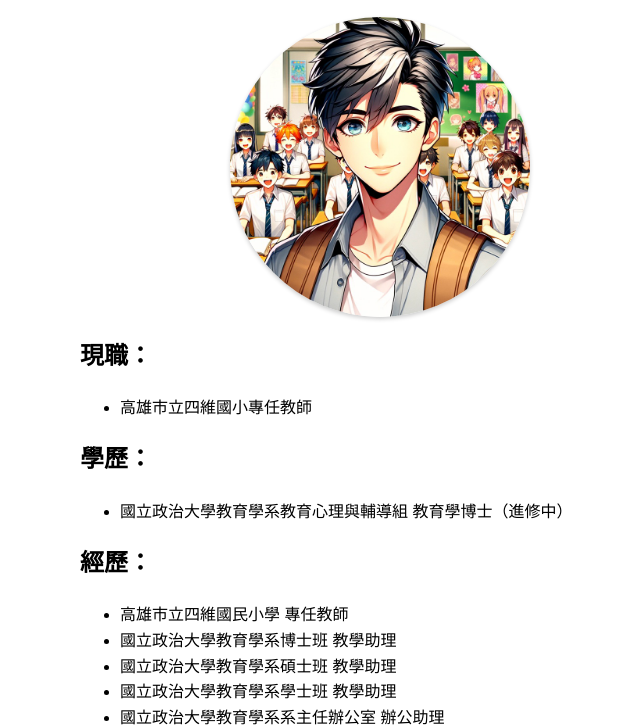
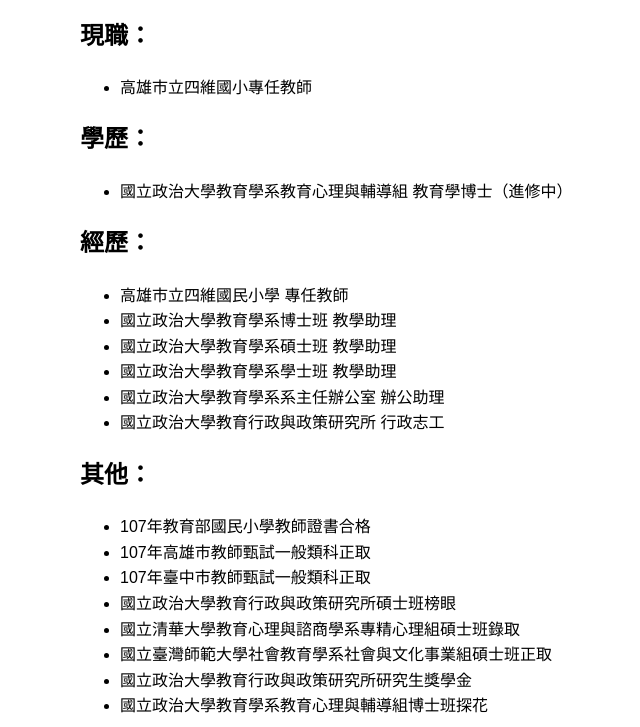
Before and after one commit to machi1007/profile, a plain HTML site: page index.html in a window 1280 px wide. Shown: the part 96-823 px from the top of the page, without its empty margins (260-900 px from the left). Drawn offline with Linux system fonts and the light colour scheme.

Commit message:
Update index.html

```diff
--- a/index.html
+++ b/index.html
@@ -29,7 +29,6 @@
 
 <body>
     <h1>大樹老師</h1>
-    <img src="2.jpeg" alt="2">
     <h2>現職：</h2>
     <ul>
         <li>高雄市立四維國小專任教師</li>
```
